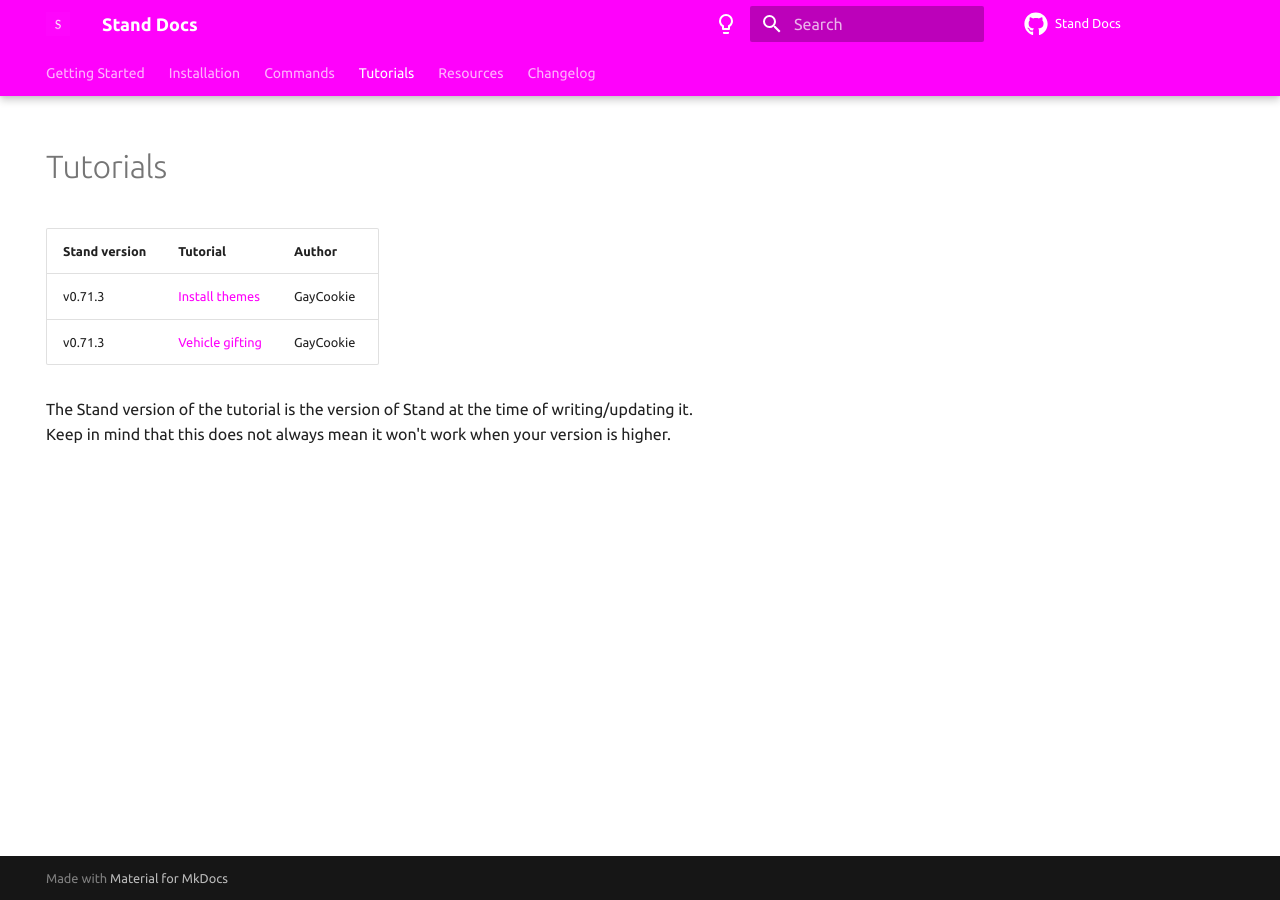
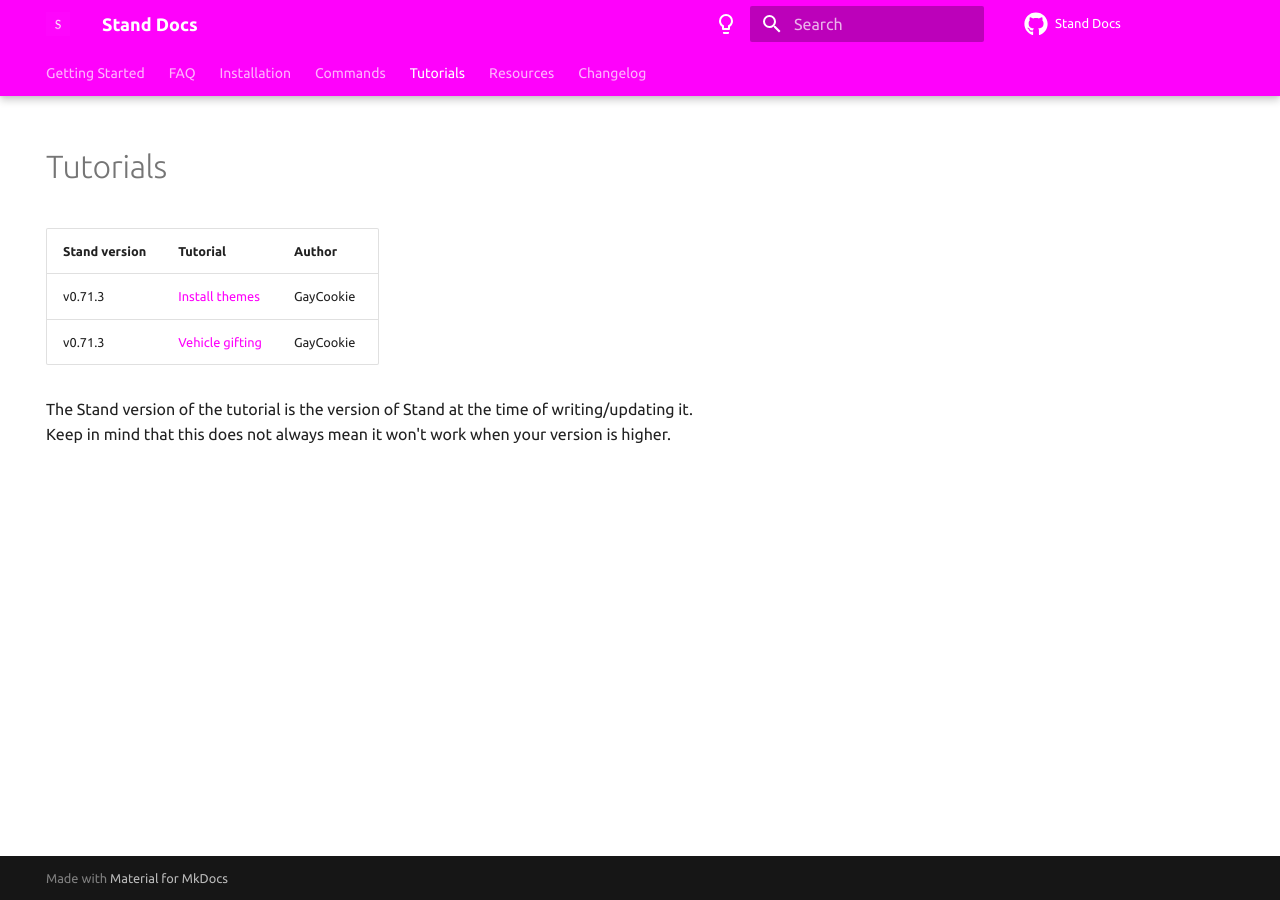
Before and after one commit to estradiols/stand-docs, an MkDocs documentation site: the page built from docs/tutorials.md, in a window 1280 px wide. Built offline with MkDocs 1.6.1 and Material for MkDocs 9.7.7, drawn with Linux system fonts in a browser that asks for light colours; comment, search, counter and statistics services are not loaded; the version menu is left out.

Commit message:
Oopsie forgot this

```diff
--- a/mkdocs.yml
+++ b/mkdocs.yml
@@ -6,6 +6,7 @@
 
 nav:
   - Getting Started: index.md
+  - FAQ: faq.md
   - Installation: installation.md
   - Commands: commands.md
   - Tutorials:
@@ -23,6 +24,9 @@
   - styles/extra.css
 
 markdown_extensions:
+  - admonition
+  - pymdownx.details
+  - pymdownx.superfences
   - pymdownx.keys
   - toc:
       toc_depth: 3
```
